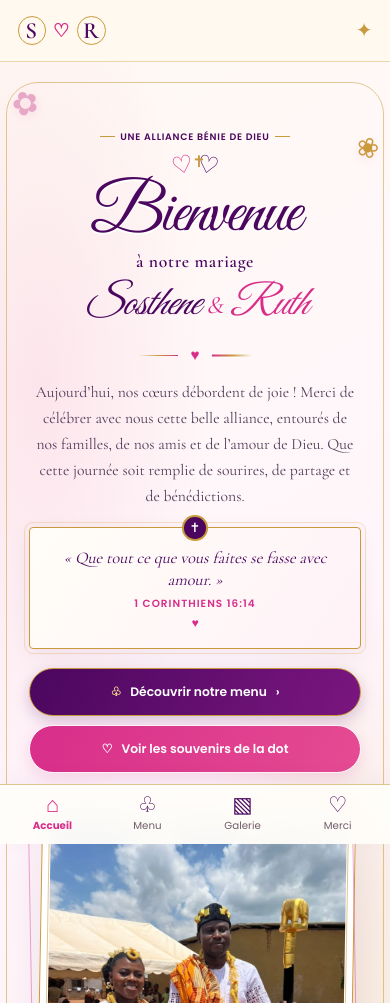
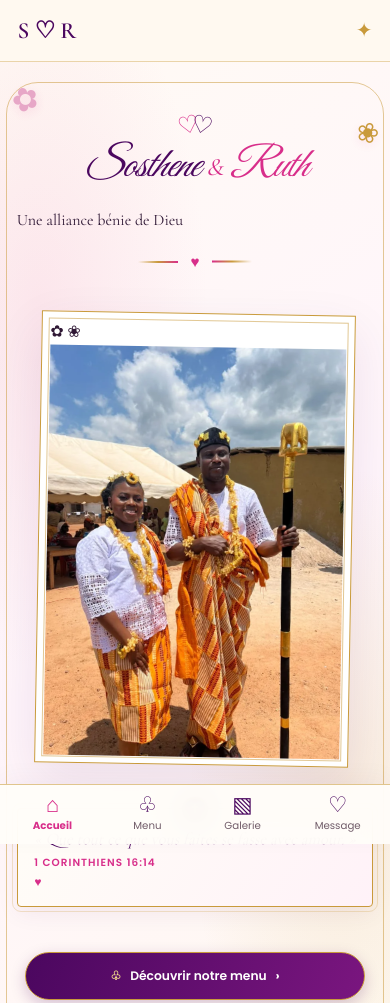
Before and after one commit to elsadadfeerie-cloud/mariage-sosthene-ruth, a website with bundled scripts: page index.html in a window 390 px wide. Shown: the top 1003 px of the page. Built offline with nearby package versions, Linux system fonts and the light colour scheme.

Commit message:
Rebuild wedding home hero to match phone reference

```diff
--- a/index.html
+++ b/index.html
@@ -15,44 +15,44 @@
 <body>
   <a class="skip-link" href="#accueil">Aller au contenu</a>
   <header class="site-header">
-    <a class="wordmark" href="#accueil" aria-label="Sosthene et Ruth, accueil"><span class="wordmark-initial">S</span><span class="wordmark-heart">♡</span><span class="wordmark-initial">R</span></a>
+    <a class="wordmark" href="#accueil" aria-label="Sosthene et Ruth, accueil"><span>S</span><b>♡</b><span>R</span></a>
     <nav class="desktop-nav" aria-label="Navigation principale">
       <a href="#accueil" data-nav="accueil">Accueil</a>
       <a href="#menu" data-nav="menu">Notre menu</a>
       <a href="#galerie" data-nav="galerie">Souvenirs de la dot</a>
-      <a href="#message" data-nav="message">Remerciements</a>
+      <a href="#message" data-nav="message">Message</a>
     </nav>
     <span class="header-sparkle" aria-hidden="true">✦</span>
   </header>
 
   <main>
-    <section id="accueil" class="hero section-shell" aria-labelledby="hero-title">
+    <section id="accueil" class="hero" aria-labelledby="hero-title">
+      <div class="hero-brand">
         <span class="petal petal-one" aria-hidden="true">✿</span>
         <span class="petal petal-two" aria-hidden="true">❀</span>
-      <span class="petal petal-three" aria-hidden="true">✧</span>
-      <div class="hero-copy">
-        <p class="eyebrow"><span class="eyebrow-line"></span> Une alliance bénie de Dieu <span class="eyebrow-line"></span></p>
-        <div class="couple-emblem" aria-hidden="true"><span>♡</span><span class="emblem-cross">✝</span><span>♡</span></div>
-        <h1 id="hero-title"><span class="script hero-welcome">Bienvenue</span><small>à notre mariage</small><span class="couple-names"><i>Sosthene</i> <b>&amp;</b> <i>Ruth</i></span></h1>
+        <div class="couple-emblem" aria-hidden="true"><span class="heart-outline heart-outline-pink">♡</span><span class="heart-outline heart-outline-purple">♡</span></div>
+        <h1 id="hero-title"><span class="couple-names"><i>Sosthene</i> <b>&amp;</b> <i>Ruth</i></span></h1>
+        <p class="hero-tagline">Une alliance bénie de Dieu</p>
         <div class="heart-rule" aria-hidden="true"><span></span><b>♥</b><span></span></div>
-        <p class="hero-intro" data-content="welcome"></p>
+      </div>
+
+      <figure class="hero-photo-frame">
+        <span class="photo-flower photo-flower-left" aria-hidden="true">✿</span>
+        <span class="photo-flower photo-flower-right" aria-hidden="true">❀</span>
+        <img src="assets/photo_dot_02.webp" alt="Sosthene et Ruth réunis pendant la cérémonie traditionnelle de la dot" fetchpriority="high">
+      </figure>
+
       <div class="verse-card">
         <span class="verse-cross" aria-hidden="true">✝</span>
+        <span class="verse-rule" aria-hidden="true"></span>
         <p class="verse-text" data-content="verseText"></p>
         <strong class="verse-reference" data-content="verseReference"></strong>
         <span class="verse-heart" aria-hidden="true">♥</span>
       </div>
+
       <div class="hero-actions">
-          <a class="button button--primary" href="#menu"><span aria-hidden="true">♧</span> Découvrir notre menu <span aria-hidden="true">›</span></a>
-          <a class="button button--secondary" href="#galerie"><span aria-hidden="true">♡</span> Voir les souvenirs de la dot</a>
+        <a class="button button--primary" href="#menu"><span aria-hidden="true">♧</span> Découvrir notre menu <b aria-hidden="true">›</b></a>
       </div>
-      </div>
-      <figure class="hero-photo-frame">
-        <div class="photo-glow" aria-hidden="true"></div>
-        <img src="assets/photo_dot_02.webp" alt="Sosthene et Ruth réunis pendant la cérémonie traditionnelle de la dot" fetchpriority="high">
-        <figcaption><span class="caption-heart">♥</span> Sosthene &amp; Ruth <span class="caption-heart">♥</span></figcaption>
-        <span class="photo-badge"><span>✦</span> Une journée inoubliable <span>✦</span></span>
-      </figure>
       <div class="hero-bottom-florals" aria-hidden="true"><span>✿</span><span>❀</span><span>✿</span></div>
     </section>
 
@@ -60,7 +60,7 @@
       <div class="section-shell section-inner">
         <div class="section-heading">
           <span class="section-flower" aria-hidden="true">❀</span>
-          <p class="eyebrow">Un repas partagé avec amour</p>
+          <p class="eyebrow">Un repas préparé avec amour</p>
           <h2 id="menu-title" class="script">Notre Menu</h2>
           <div class="heart-rule" aria-hidden="true"><span></span><b>♥</b><span></span></div>
           <p class="section-intro">Avec joie, nous vous invitons à prendre place et à savourer ce moment de fête.</p>
@@ -101,14 +101,12 @@
   </main>
 
   <footer class="site-footer"><span>Fait avec amour</span><span aria-hidden="true">♥</span><span>Sosthene &amp; Ruth</span><span aria-hidden="true">✝</span></footer>
-
   <nav class="mobile-nav" aria-label="Navigation mobile">
     <a href="#accueil" data-nav="accueil"><span aria-hidden="true">⌂</span>Accueil</a>
     <a href="#menu" data-nav="menu"><span aria-hidden="true">♧</span>Menu</a>
     <a href="#galerie" data-nav="galerie"><span aria-hidden="true">▧</span>Galerie</a>
-    <a href="#message" data-nav="message"><span aria-hidden="true">♡</span>Merci</a>
+    <a href="#message" data-nav="message"><span aria-hidden="true">♡</span>Message</a>
   </nav>
-
   <dialog id="lightbox" class="lightbox" aria-label="Photo agrandie">
     <button class="lightbox-close" type="button" aria-label="Fermer la photo">×</button>
     <img src="" alt="">
```
Lines whose indentation alone changed are shown as unchanged.
